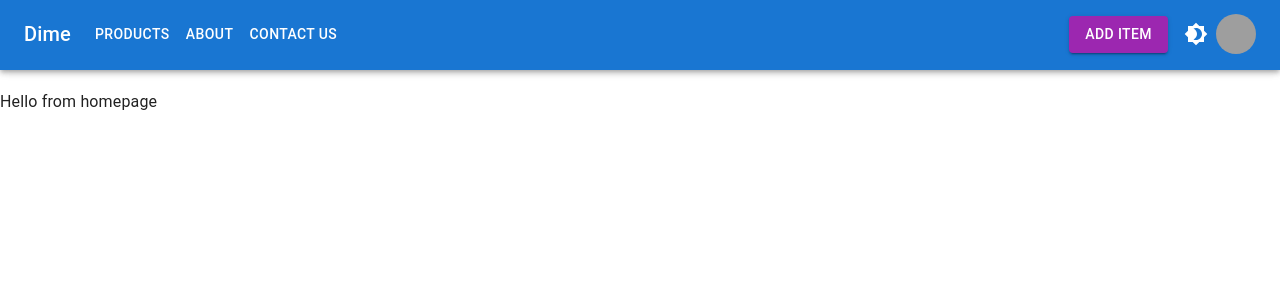
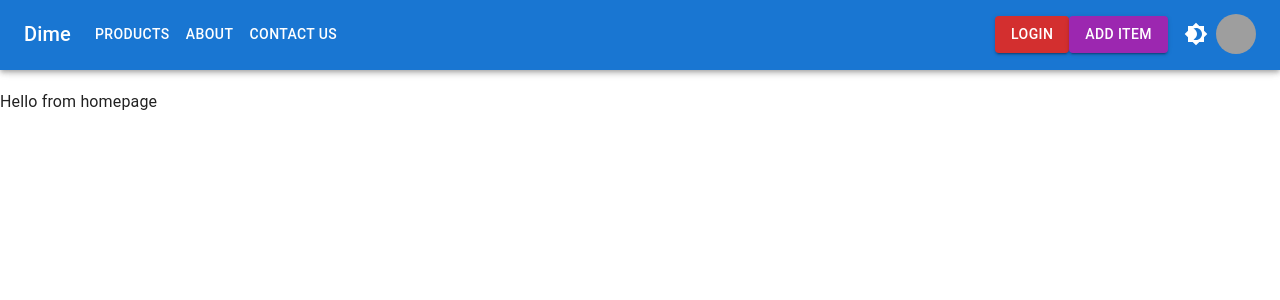
Before and after one commit to Avev/Dime, a React (Create React App) app in the folder frontend/: page / in a window 1280 px wide. Shown: the top 300 px of the page. Built offline with nearby package versions, Linux system fonts and the light colour scheme; grey boxes are pictures that could not be loaded.

Commit message:
added login button and endpoint to check if user logged

```diff
--- a/frontend/src/cmps/AppHeader.jsx
+++ b/frontend/src/cmps/AppHeader.jsx
@@ -18,6 +18,7 @@ import { useTheme } from '@mui/material/styles';
 import { ColorModeContext } from '../lib/context/ColorModeContext';
 import ItemAdd from './ItemAdd';
 import classes from '../assets/styles/cmps/AppHeader.module.css';
+import LoginButton from './LoginButton';
 // const pages = ['Products', 'Pricing', 'Blog'];
 const settings = ['Profile', 'Account', 'Dashboard', 'Logout'];
 
@@ -132,6 +133,7 @@ const ResponsiveAppBar = () => {
               </Button>
             ))}
           </Box>
+          <LoginButton/>
           <ItemAdd />
           <IconButton
             sx={{ ml: 1 }}
--- /dev/null
+++ b/frontend/src/cmps/LoginButton.js
@@ -0,0 +1,66 @@
+import * as React from 'react';
+import Stack from '@mui/material/Stack';
+import Button from '@mui/material/Button';
+import axios from "axios";
+
+export default function LoginButtons() {
+    // const [user, setUser] = React.useState(null);
+    // const [buttonName, setButtonName] = React.useState('Login');
+
+    const handleClickLogin = () => {
+        window.open('http://localhost:3030/auth/google', '_self')
+        // fetch('http://localhost:3030/auth/login/success', {
+        //     method: "GET",
+        //     credentials: 'include',
+        //     headers: {
+        //         Accept: 'application/json',
+        //         'Content-Type': 'application/json',
+        //         'Access-Control-Allow-Credentials': true,
+        //     },
+        // })
+        //     .then(response => {
+        //         if (response.status === 200) return response.json();
+        //         throw new Error("failed");
+        //     })
+        //     .then(resObject => {
+        //     setUser(resObject.user);
+        //     setButtonName('Logout')
+        // })
+        // const userInfo = axios.get('http://localhost:3030/auth/login/success')
+        //     .then((res) => {
+        //         if(res.status===200) {
+        //             console.log('res.json()');
+        //         }
+        //     })
+        // userService.login().then((user) => {
+        //     console.log(user);
+        //     setUser(user);
+        //     console.log(user);
+        // })
+    }
+
+    // const handleClickLogOut = () => {
+    //     axios.get('http://localhost:3030/auth/logout').then(() => {
+    //         setUser(null);
+    //         setButtonName('Login')
+    //     })
+    // }
+
+    return (
+        <Stack spacing={2} direction="row">
+            <Button
+                variant="contained"
+                color="error"
+                onClick={() => {
+                    // if(!user) {
+                        handleClickLogin()
+                    // }
+                    // else {
+                    //     handleClickLogOut()
+                    // }
+                }}
+            >Login
+            </Button>
+        </Stack>
+    );
+}
```
Also changed, not shown: 1 other file (tests, documents, lock files or other folders).
